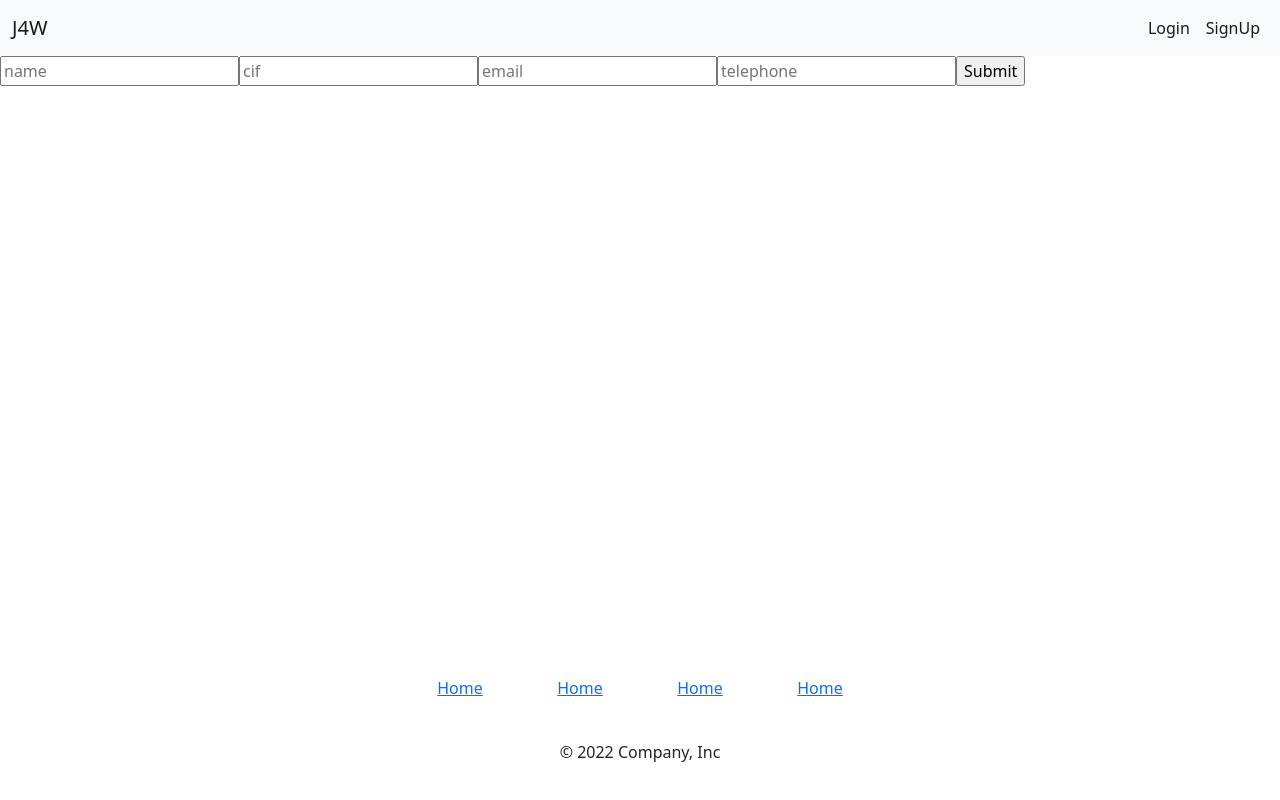
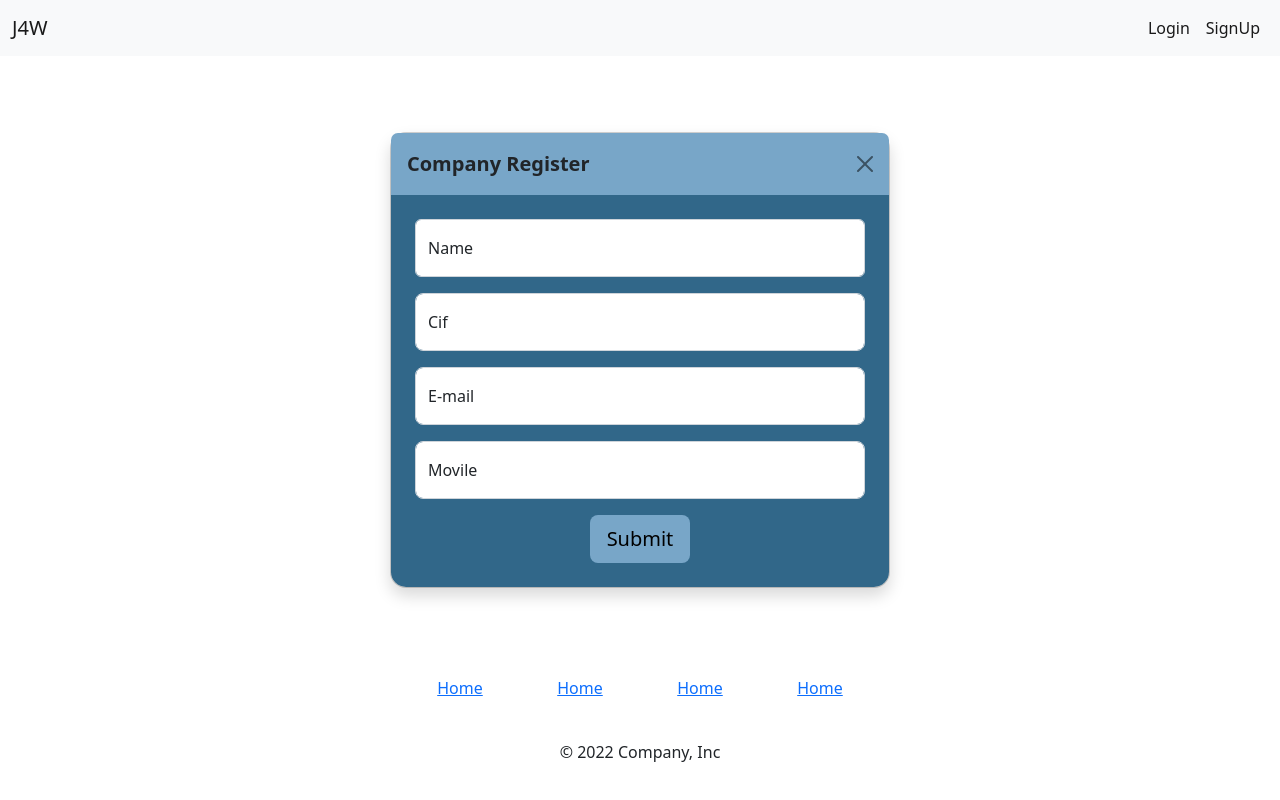
Before and after one commit to Har99sh/september-app, a Vue app in the folder webapp/: page /register-company in a window 1280 px wide. Built offline with nearby package versions, Linux system fonts and the light colour scheme.

Commit message:
Se el da formato al boton de register

```diff
--- a/webapp/src/components/forms/CompanyRegisterForm.vue
+++ b/webapp/src/components/forms/CompanyRegisterForm.vue
@@ -1,13 +1,45 @@
 <template>
   <div>
-      <form>
-         <input type="text" v-model="name" placeholder="name">
-         <input type="text" v-model="cif" placeholder="cif">
-         <input type="email" v-model="email" placeholder="email">
-         <input type="telephone" v-model="telephone" placeholder="telephone">
-         <!-- <input type="text" v-model="company_id" placeholder="1111"> -->
-         <input type="submit" @click="submit">
-      </form>
+    <main>
+      <div class="modal modal-signin position-static d-block py-5" tabindex="-1" role="dialog" id="modalSignin">
+         <div class="modal-dialog" role="document">
+            <div class="modal-content rounded-4 shadow">
+               <div class="modal-header p-3 pb-3 border-bottom-0">
+                  <p class="fw-bold mb-0 fs-5">Company Register</p>
+                  <button type="button" class="btn-close" data-bs-dismiss="modal" aria-label="Close"></button>
+               </div>
+               <div class="modal-body p-4 pt-2s">
+                  <form class="">
+                     <div class="form-floating mb-3 ">
+                        <input type="Name" class="form-control rounded-10" id="floatingInput" placeholder="Name">
+                        <label for="floatingInput">Name</label>
+                     </div>
+                     <div class="form-floating mb-3">
+                        <input type="Lastname" class="form-control rounded-3" id="floatingInput"
+                           placeholder="Last Name">
+                        <label for="floatingInput">Cif</label>
+                     </div>
+                     <div class="form-floating mb-3">
+                        <input type="E-mail" class="form-control rounded-3" id="floatingInput"
+                           placeholder="name@example.com">
+                        <label for="floatingInput">E-mail</label>
+                     </div>
+                     <div class="form-floating mb-3">
+                        <input type="Mobile" class="form-control rounded-3" id="floatingInput" placeholder="Mobile">
+
+                        <label for="floatingInput">Movile</label>
+                     </div>
+                     <div class=" btn-toolbar d-flex justify-content-evenly">
+                        <button class="log btn btn-lg rounded-3 btn-md botonDeSubmit" type="submit" @click="submit">Submit</button>
+                     </div>
+                  </form>
+               </div>
+            </div>
+         </div>
+      </div>
+   </main>
+
+
   </div>
 </template>
 
@@ -46,5 +78,16 @@ export default {
 </script>
 
 <style scoped>
+  .modal-header {
+  background-color: rgba(120, 166, 200, 1);
+}
 
+.modal-content {
+  background-color: rgb(49, 103, 137, 1);
+}
+
+.botonDeSubmit {
+  background-color: rgba(120, 166, 200, 1);
+  color: rgb(0, 0, 0);
+}
 </style>
```
